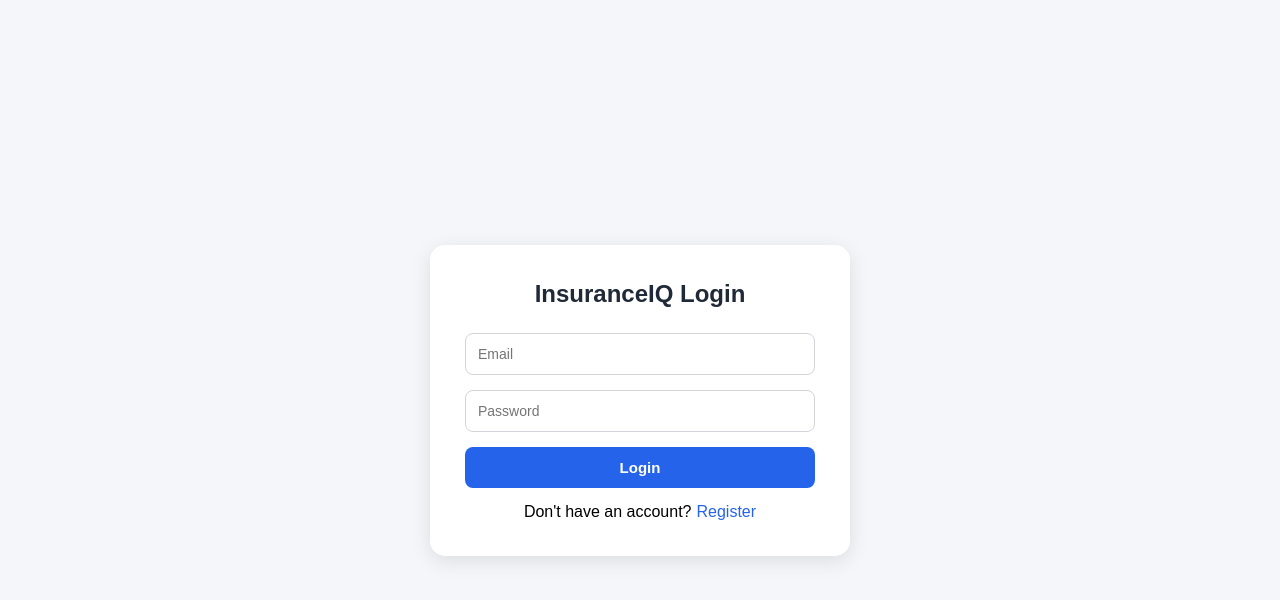
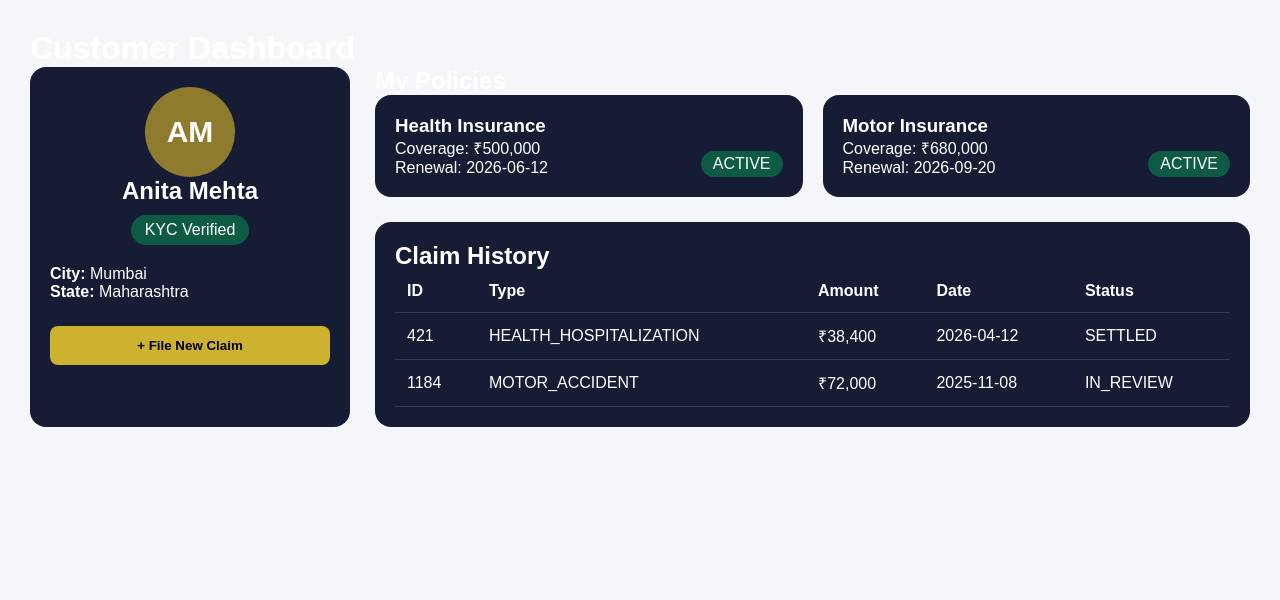
Before and after one commit to Saroon005/AI-Powered-Insurance-Policy-Claims-Management-Intelligence-Platform, a React (Vite) app in the folder InsuranceIQ/: page /customer in a window 1280 px wide. Before the commit this address led to /login. Shown: the top 600 px of the page. Built offline with nearby package versions, Linux system fonts and the light colour scheme; no server answers.

Commit message:
Customer DashBoard

```diff
--- a/InsuranceIQ/src/pages/agent/AgentDashboard.jsx
+++ b/InsuranceIQ/src/pages/agent/AgentDashboard.jsx
@@ -1,6 +1,8 @@
 import { useEffect, useState } from "react";
 import axios from "axios";
 import "./AgentDashboard.css";
+
+import { useNavigate } from "react-router-dom";
 
 const API_URL = "http://localhost:8080/api";
 
@@ -54,7 +56,7 @@ function AgentDashboard() {
   const [agent, setAgent] = useState(dummyAgent);
   const [policies, setPolicies] = useState(dummyPolicies);
   const [claims, setClaims] = useState(dummyClaims);
-
+const navigate = useNavigate();
   useEffect(() => {
     const fetchData = async () => {
       try {
@@ -151,6 +153,12 @@ function AgentDashboard() {
         <div className="card">
           <h2>My Customers</h2>
 
+<button
+  className="onboard-btn"
+  onClick={() => navigate("/customers")}
+>
+  + Onboard New
+</button>
           <table className="customer-table">
             <thead>
               <tr>
--- /dev/null
+++ b/InsuranceIQ/src/pages/customer/CustomerDashboard.css
@@ -0,0 +1,100 @@
+.customer-dashboard {
+  padding: 30px;
+  color: white;
+}
+
+.dashboard-grid {
+  display: grid;
+  grid-template-columns: 320px 1fr;
+  gap: 25px;
+}
+
+.profile-card,
+.policy-card,
+.claims-card {
+  background: #171c35;
+  border-radius: 16px;
+  padding: 20px;
+}
+
+.avatar {
+  width: 90px;
+  height: 90px;
+  margin: auto;
+  border-radius: 50%;
+  background: #8f7b2e;
+  display: flex;
+  justify-content: center;
+  align-items: center;
+  font-size: 30px;
+  font-weight: bold;
+}
+
+.profile-card h2 {
+  text-align: center;
+}
+
+.verified {
+  display: block;
+  width: fit-content;
+  margin: 10px auto;
+  padding: 6px 14px;
+  background: #0e5b45;
+  border-radius: 20px;
+}
+
+.customer-info {
+  margin-top: 20px;
+}
+
+.claim-btn {
+  width: 100%;
+  margin-top: 25px;
+  padding: 12px;
+  border: none;
+  border-radius: 8px;
+  background: #cdb22f;
+  font-weight: bold;
+  cursor: pointer;
+}
+
+.policy-grid {
+  display: grid;
+  grid-template-columns: repeat(auto-fit,minmax(250px,1fr));
+  gap: 20px;
+}
+
+.policy-card {
+  position: relative;
+}
+
+.status {
+  position: absolute;
+  right: 20px;
+  bottom: 20px;
+  padding: 4px 12px;
+  border-radius: 20px;
+}
+
+.active {
+  background: #0e5b45;
+}
+
+.claims-card {
+  margin-top: 25px;
+}
+
+.claims-card table {
+  width: 100%;
+  border-collapse: collapse;
+}
+
+.claims-card th,
+.claims-card td {
+  padding: 12px;
+  text-align: left;
+}
+
+.claims-card tr {
+  border-bottom: 1px solid #303858;
+}
--- a/InsuranceIQ/src/pages/customer/CustomerDashboard.jsx
+++ b/InsuranceIQ/src/pages/customer/CustomerDashboard.jsx
@@ -1,10 +1,222 @@
-import DashboardLayout from "../../layouts/DashboardLayout";
+import { useEffect, useState } from "react";
+import axios from "axios";
+import "./CustomerDashboard.css";
+import { useNavigate } from "react-router-dom";
+
+const API_URL = "http://localhost:8080/api";
+
+const dummyCustomer = {
+  firstName: "Anita",
+  lastName: "Mehta",
+  city: "Mumbai",
+  state: "Maharashtra",
+};
+
+const dummyPolicies = [
+  {
+    id: 1,
+    productName: "Health Insurance",
+    premiumAmount: 500000,
+    endDate: "2026-06-12",
+    status: "ACTIVE",
+  },
+  {
+    id: 2,
+    productName: "Motor Insurance",
+    premiumAmount: 680000,
+    endDate: "2026-09-20",
+    status: "ACTIVE",
+  },
+];
+
+const dummyClaims = [
+  {
+    id: 421,
+    claimType: "HEALTH_HOSPITALIZATION",
+    claimAmount: 38400,
+    incidentDate: "2026-04-12",
+    status: "SETTLED",
+  },
+  {
+    id: 1184,
+    claimType: "MOTOR_ACCIDENT",
+    claimAmount: 72000,
+    incidentDate: "2025-11-08",
+    status: "IN_REVIEW",
+  },
+];
 
 function CustomerDashboard() {
+  const [customer, setCustomer] = useState(dummyCustomer);
+  const [policies, setPolicies] = useState(dummyPolicies);
+  const [claims, setClaims] = useState(dummyClaims);
+  const navigate = useNavigate();
+
+  useEffect(() => {
+    const fetchData = async () => {
+      try {
+        const [customersRes, policiesRes, claimsRes] =
+          await Promise.all([
+            axios.get(`${API_URL}/customers`),
+            axios.get(`${API_URL}/policies`),
+            axios.get(`${API_URL}/claims`),
+          ]);
+
+        const customers = customersRes.data || [];
+
+
+        if (customers.length > 0) {
+          setCustomer(customers[0]);
+        }
+
+        if (policiesRes.data?.length > 0) {
+          setPolicies(policiesRes.data);
+        }
+
+        if (claimsRes.data?.length > 0) {
+          setClaims(claimsRes.data);
+        }
+      } catch (error) {
+        console.log(
+          "Backend unavailable. Using dummy data."
+        );
+      }
+    };
+
+    fetchData();
+  }, []);
+
   return (
-    <DashboardLayout title="Customer Dashboard">
-      <p>Customer Overview</p>
-    </DashboardLayout>
+    <div className="customer-dashboard">
+
+      <h1>Customer Dashboard</h1>
+
+      <div className="dashboard-grid">
+
+        <div className="profile-card">
+
+          <div className="avatar">
+            {customer.firstName?.charAt(0)}
+            {customer.lastName?.charAt(0)}
+          </div>
+
+          <h2>
+            {customer.firstName} {customer.lastName}
+          </h2>
+
+          <span className="verified">
+            KYC Verified
+          </span>
+
+          <div className="customer-info">
+            <p>
+              <strong>City:</strong>{" "}
+              {customer.city}
+            </p>
+
+            <p>
+              <strong>State:</strong>{" "}
+              {customer.state}
+            </p>
+          </div>
+
+
+          <button
+  className="claim-btn"
+  onClick={() => navigate("/claims")}
+>
+  + File New Claim
+</button>
+
+        </div>
+
+        <div className="content-section">
+
+          <h2>My Policies</h2>
+
+          <div className="policy-grid">
+
+            {policies.map((policy) => (
+              <div
+                key={policy.id}
+                className="policy-card"
+              >
+                <h3>{policy.productName}</h3>
+
+                <p>
+                  Coverage:
+                  ₹
+                  {Number(
+                    policy.premiumAmount
+                  ).toLocaleString()}
+                </p>
+
+                <p>
+                  Renewal: {policy.endDate}
+                </p>
+
+                <span className="status active">
+                  {policy.status}
+                </span>
+              </div>
+            ))}
+
+          </div>
+
+          <div className="claims-card">
+
+            <h2>Claim History</h2>
+
+            <table>
+
+              <thead>
+                <tr>
+                  <th>ID</th>
+                  <th>Type</th>
+                  <th>Amount</th>
+                  <th>Date</th>
+                  <th>Status</th>
+                </tr>
+              </thead>
+
+              <tbody>
+
+                {claims.map((claim) => (
+                  <tr key={claim.id}>
+                    <td>{claim.id}</td>
+
+                    <td>
+                      {claim.claimType}
+                    </td>
+
+                    <td>
+                      ₹
+                      {Number(
+                        claim.claimAmount
+                      ).toLocaleString()}
+                    </td>
+
+                    <td>
+                      {claim.incidentDate}
+                    </td>
+
+                    <td>
+                      {claim.status}
+                    </td>
+                  </tr>
+                ))}
+
+              </tbody>
+
+            </table>
+
+          </div>
+
+        </div>
+
+      </div>
+
+    </div>
   );
 }
 
--- a/InsuranceIQ/src/routes/ProtectedRoute.jsx
+++ b/InsuranceIQ/src/routes/ProtectedRoute.jsx
@@ -1,17 +1,4 @@
-import { Navigate } from "react-router-dom";
-
-function ProtectedRoute({ children, role }) {
-  const token = localStorage.getItem("token");
-  const userRole = localStorage.getItem("role");
-
-  if (!token) {
-    return <Navigate to="/login" replace />;
-  }
-
-  if (role && userRole !== role) {
-    return <Navigate to="/login" replace />;
-  }
-
+function ProtectedRoute({ children }) {
   return children;
 }
 
```
